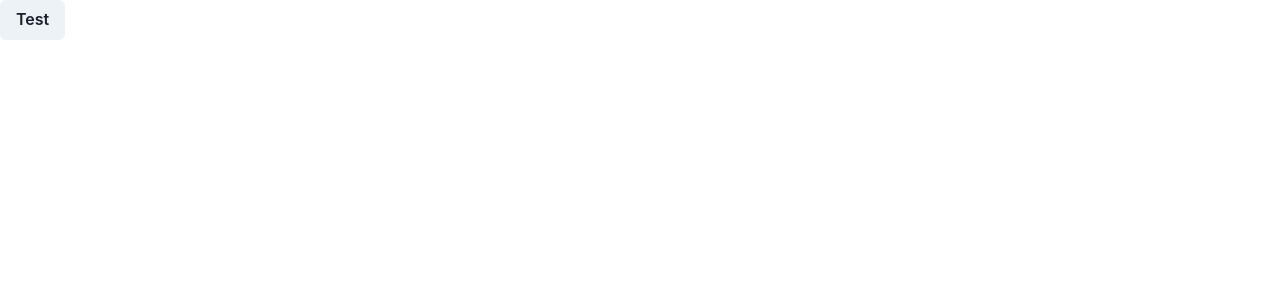
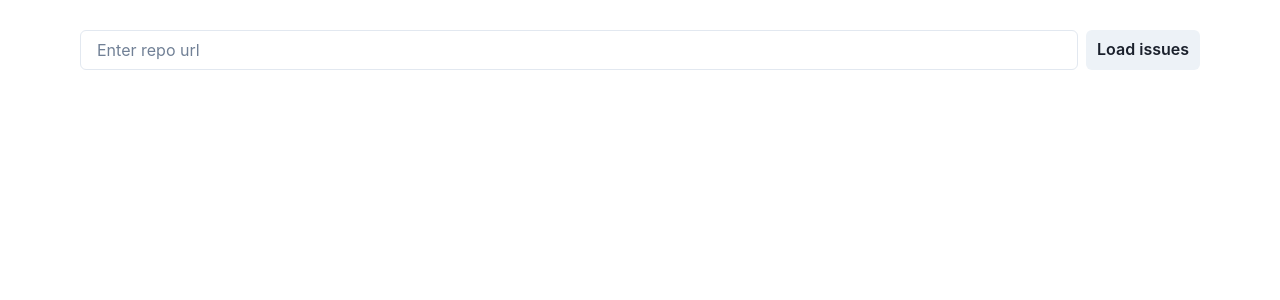
Before and after one commit to Fall3n4ngle/github-kanban-board, a React (Vite) app: page / in a window 1280 px wide. Shown: the top 300 px of the page. Built offline with nearby package versions, Linux system fonts and the light colour scheme.

Commit message:
created SearchForm component

```diff
--- a/src/App.tsx
+++ b/src/App.tsx
@@ -1,10 +1,11 @@
-import { Button } from "@chakra-ui/react";
+import { Container } from "@chakra-ui/react";
+import Board from "./features/board/Board";
 
 function App() {
   return (
-    <div>
-      <Button>Test</Button>
-    </div>
+    <Container maxW="6xl" py={30}>
+      <Board />
+    </Container>
   );
 }
 
--- /dev/null
+++ b/src/features/board/Board.tsx
@@ -0,0 +1,9 @@
+import SearchForm from "./SearchForm";
+
+export default function Board() {
+  return (
+    <div>
+      <SearchForm />
+    </div>
+  );
+}
--- /dev/null
+++ b/src/features/board/SearchForm.tsx
@@ -0,0 +1,35 @@
+import {
+  Button,
+  Input,
+  FormControl,
+  FormLabel,
+  VisuallyHidden,
+  HStack,
+} from "@chakra-ui/react";
+import { FormEvent, useState } from "react";
+
+export default function SearchForm() {
+  const [repoUrl, setRepoUrl] = useState("");
+
+  const handleSubmit = (e: FormEvent) => {
+    e.preventDefault();
+  };
+
+  return (
+    <form onSubmit={handleSubmit}>
+      <HStack>
+        <FormControl>
+          <VisuallyHidden>
+            <FormLabel>Github repo url</FormLabel>
+          </VisuallyHidden>
+          <Input
+            placeholder="Enter repo url"
+            value={repoUrl}
+            onChange={(e) => setRepoUrl(e.target.value)}
+          />
+        </FormControl>
+        <Button type="submit">Load issues</Button>
+      </HStack>
+    </form>
+  );
+}
```
